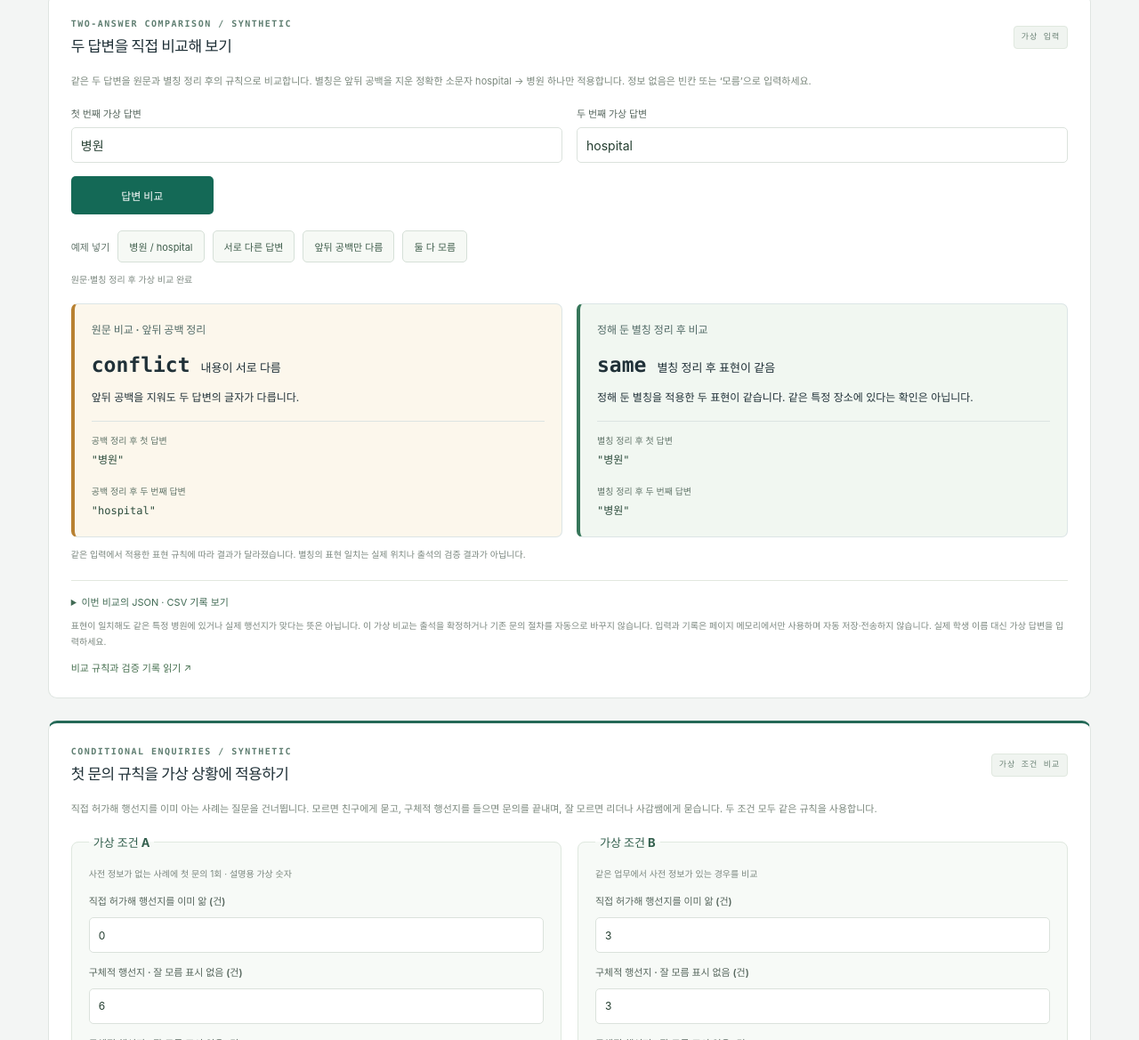
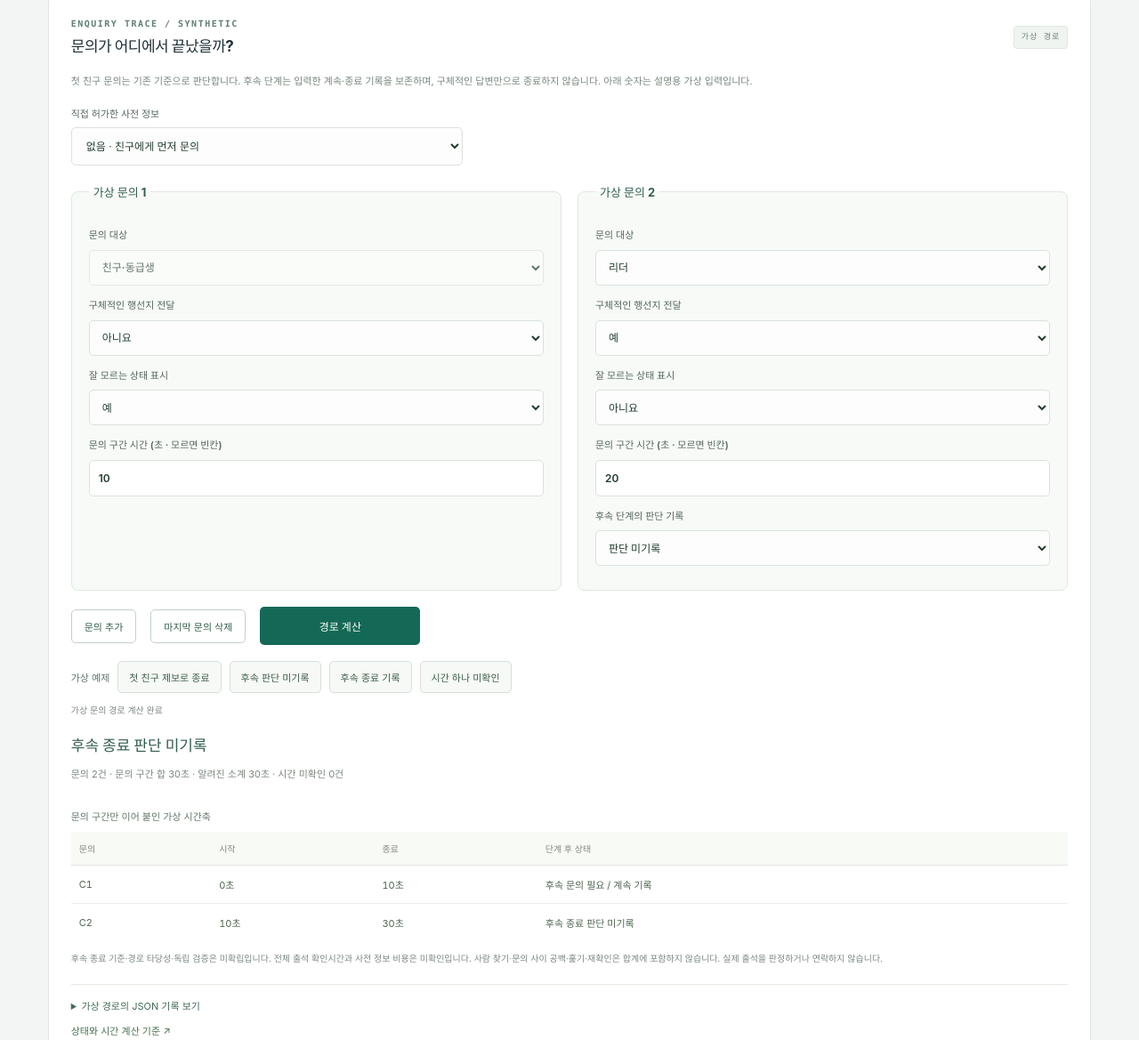
Before and after one commit to J0hns0n-K/FlowBench, a website with bundled scripts: page public/index.html in a window 1280 px wide. Shown: the part 401-1570 px from the top of the page at 89% size. Built offline with nearby package versions, Linux system fonts and the light colour scheme; files whose address does not match are found by name.

Commit message:
app: connect editable enquiry trace panel and JSON preview

```diff
--- a/public/index.html
+++ b/public/index.html
@@ -27,6 +27,21 @@
       <div class="context-icon" aria-hidden="true">i</div><div><strong>새 방식 수행 보고: 착석 후 야자를 시작하고, 준모가 별도로 출석을 확인했습니다.</strong>
       <p>지정석 확인과 추가 질문을 기록합니다. 최근 보고에는 이미 알고 있던 사유와 별도 수업 참여 인원이 포함되어, 사전 정보의 영향도 살펴봅니다.</p></div>
       <span class="source-tag">직접 수행 · 사용자 보고</span>
+    </section>
+    <section class="panel enquiry-panel trace-panel" aria-labelledby="trace-title">
+      <div class="panel-heading"><div><p class="eyebrow">ENQUIRY TRACE / SYNTHETIC</p><h2 id="trace-title">문의가 어디에서 끝났을까?</h2></div><span class="data-badge">가상 경로</span></div>
+      <p class="section-copy">첫 친구 문의는 기존 기준으로 판단합니다. 후속 단계는 입력한 계속·종료 기록을 보존하며, 구체적인 답변만으로 종료하지 않습니다. 아래 숫자는 설명용 가상 입력입니다.</p>
+      <form id="trace-form">
+        <label for="trace-prior">직접 허가한 사전 정보</label><select id="trace-prior"><option value="none">없음 · 친구에게 먼저 문의</option><option value="checker-prior-authorization">있음 · 문의 생략</option></select>
+        <div id="trace-contacts" class="enquiry-inputs"></div>
+        <div class="enquiry-actions"><button id="trace-add" type="button">문의 추가</button><button id="trace-remove" type="button">마지막 문의 삭제</button><button class="primary-button" type="submit">경로 계산</button></div>
+      </form>
+      <div class="report-examples"><span>가상 예제</span><button id="trace-example-first" type="button">첫 친구 제보로 종료</button><button id="trace-example-missing" type="button">후속 판단 미기록</button><button id="trace-example-stopped" type="button">후속 종료 기록</button><button id="trace-example-unknown" type="button">시간 하나 미확인</button></div>
+      <p id="trace-status" class="field-note" role="status"></p><p id="trace-error" class="error" role="alert" hidden></p>
+      <div id="trace-result" hidden aria-live="polite"><h3 id="trace-state"></h3><p id="trace-time" class="section-copy"></p><div class="table-wrap"><table><caption>문의 구간만 이어 붙인 가상 시간축</caption><thead><tr><th>문의</th><th>시작</th><th>종료</th><th>단계 후 상태</th></tr></thead><tbody id="trace-events"></tbody></table></div></div>
+      <p class="field-note">후속 종료 기준·경로 타당성·독립 검증은 미확립입니다. 전체 출석 확인시간과 사전 정보 비용은 미확인입니다. 사람 찾기·문의 사이 공백·훑기·재확인은 합계에 포함하지 않습니다. 실제 출석을 판정하거나 연락하지 않습니다.</p>
+      <details class="enquiry-export"><summary>가상 경로의 JSON 기록 보기</summary><button id="trace-json" type="button" disabled>경로 JSON 보기</button><textarea id="trace-preview" aria-label="가상 문의 경로 기록 미리보기" rows="8" readonly hidden></textarea></details>
+      <a class="baseline-source" href="https://github.com/J0hns0n-K/FlowBench/blob/main/docs/ENQUIRY_TRACE_KO.md" target="_blank" rel="noreferrer">상태와 시간 계산 기준 ↗</a>
     </section>
     <section class="panel report-panel" aria-labelledby="report-title">
       <div class="panel-heading"><div><p class="eyebrow">TWO-ANSWER COMPARISON / SYNTHETIC</p><h2 id="report-title">두 답변을 직접 비교해 보기</h2></div><span class="data-badge">가상 입력</span></div>
--- a/src/app.ts
+++ b/src/app.ts
@@ -9,6 +9,7 @@ import { studyStartForRole } from './study-start.ts';
 import type { CheckingRole } from './study-start.ts';
 import { initializeEnquiryComparison } from './inquiry-ui.ts';
 import { initializeReportComparison } from './report-consistency-ui.ts';
+import { initializeEnquiryTrace } from './enquiry-trace-ui.ts';
 
 function element<T extends HTMLElement>(id: string): T {
   const value=document.getElementById(id);
@@ -261,6 +262,7 @@ async function initialize():Promise<void>{
     }
   }catch{/* Source unavailability is explicit in exports; computation remains browser-local. */}
   initializeReportComparison({sourceRevision:reportRevision,sourceFingerprint:reportFingerprint});
+  initializeEnquiryTrace({sourceRevision:reportRevision,sourceFingerprint:reportFingerprint});
   element('source-revision').textContent=`${MODEL_VERSION} · 소스 ${sourceRevision.slice(0,12)}${sourceRevision.includes('+dirty')?' (수정 중)':''}`;
   // Restore known defaults even if a browser restores form values from an earlier visit.
   element<HTMLInputElement>('seed').value=String(DEFAULT_CONFIG.seed);
--- /dev/null
+++ b/src/enquiry-trace-ui.ts
@@ -0,0 +1,90 @@
+import { evaluateEnquiryTrace, MAX_TRACE_CONTACTS } from './enquiry-trace.ts';
+import type { TraceContact, TraceState } from './enquiry-trace.ts';
+
+export function initializeEnquiryTrace(metadata:{sourceRevision:string|null;sourceFingerprint:string|null}):void {
+  const get=<T extends HTMLElement>(id:string):T=>document.getElementById(id) as T;
+  const form=get<HTMLFormElement>('trace-form'), rows=get('trace-contacts');
+  const prior=get<HTMLSelectElement>('trace-prior'), result=get('trace-result');
+  const preview=get<HTMLTextAreaElement>('trace-preview'), show=get<HTMLButtonElement>('trace-json');
+  const add=get<HTMLButtonElement>('trace-add'), remove=get<HTMLButtonElement>('trace-remove');
+  const states:Record<TraceState,string>={
+    'not-started':'문의 시작 전','skipped-on-prior-information':'사전 정보로 질문 생략',
+    'closed-on-peer-report':'첫 친구 제보로 종료','follow-up-required':'후속 문의 필요 / 계속 기록',
+    'reported-stop-after-follow-up':'후속 단계에서 종료했다고 기록','follow-up-disposition-unknown':'후속 종료 판단 미기록',
+  };
+  let record:unknown=null;
+  const invalidate=()=>{record=null;result.hidden=true;preview.value='';preview.hidden=true;show.disabled=true;
+    get('trace-error').hidden=true;get('trace-status').textContent='입력이 바뀌었습니다. 경로 계산을 눌러 주세요.';};
+  const read=():TraceContact[]=>Array.from(rows.querySelectorAll('fieldset')).map((row,index)=>{
+    const field=(name:string)=>row.querySelector<HTMLInputElement|HTMLSelectElement>(`[data-field="${name}"]`)!;
+    const time=field('time').value;
+    return {id:`C${index+1}`,target:field('target').value as TraceContact['target'],
+      specificDestinationReported:field('specific').value==='yes',uncertaintyReported:field('uncertain').value==='yes',
+      enquiryDurationSec:time.trim()===''?null:Number(time),
+      followUpDisposition:index===0?null:field('disposition').value as TraceContact['followUpDisposition']};
+  });
+  const paint=(contacts:TraceContact[])=>{
+    rows.replaceChildren();
+    contacts.forEach((contact,index)=>{
+      const row=document.createElement('fieldset'), legend=document.createElement('legend');
+      legend.textContent=`가상 문의 ${index+1}`;row.append(legend);
+      const select=(key:string,label:string,options:readonly (readonly [string,string])[],value:string)=>{
+        const wrapper=document.createElement('label');wrapper.textContent=label;
+        const control=document.createElement('select');control.dataset.field=key;
+        for(const [value,text] of options){const option=document.createElement('option');option.value=value;option.textContent=text;control.append(option);}
+        control.value=value;wrapper.append(control);row.append(wrapper);return control;
+      };
+      const target=select('target','문의 대상',[['peer','친구·동급생'],['leader','리더'],['dormitory-supervisor','사감쌤'],['principal','교장쌤']],contact.target);
+      target.disabled=index===0;
+      select('specific','구체적인 행선지 전달',[['yes','예'],['no','아니요']],contact.specificDestinationReported?'yes':'no');
+      select('uncertain','잘 모르는 상태 표시',[['yes','예'],['no','아니요']],contact.uncertaintyReported?'yes':'no');
+      const label=document.createElement('label');label.textContent='문의 구간 시간 (초 · 모르면 빈칸)';
+      const time=document.createElement('input');time.type='number';time.min='0';time.max='86400';time.step='any';
+      time.dataset.field='time';time.value=contact.enquiryDurationSec===null?'':String(contact.enquiryDurationSec);label.append(time);row.append(label);
+      if(index>0)select('disposition','후속 단계의 판단 기록',[['not-recorded','판단 미기록'],['continue','계속 문의'],['reported-stop','종료했다고 기록']],contact.followUpDisposition!);
+      rows.append(row);
+    });
+    sync();invalidate();
+  };
+  const sync=()=>{
+    const skipped=prior.value==='checker-prior-authorization';
+    for(const row of rows.querySelectorAll('fieldset'))row.disabled=skipped;
+    add.disabled=skipped||rows.children.length>=MAX_TRACE_CONTACTS;remove.disabled=skipped||rows.children.length===0;
+  };
+  const peer=(specific=false):TraceContact=>({id:'C1',target:'peer',specificDestinationReported:specific,
+    uncertaintyReported:!specific,enquiryDurationSec:10,followUpDisposition:null});
+  const later=(time:number|null=20,disposition:TraceContact['followUpDisposition']='not-recorded'):TraceContact=>({
+    id:'C2',target:'leader',specificDestinationReported:true,uncertaintyReported:false,enquiryDurationSec:time,followUpDisposition:disposition});
+  const execute=()=>{
+    invalidate();if(!form.reportValidity())return;
+    try{
+      const run=evaluateEnquiryTrace({provenance:'synthetic',priorInformation:prior.value,
+        contacts:prior.value==='checker-prior-authorization'?[]:read()});
+      get('trace-state').textContent=states[run.finalState];
+      const sec=(value:number|null)=>value===null?'미확인':`${value}초`;
+      get('trace-time').textContent=`문의 ${run.contactCount}건 · 문의 구간 합 ${sec(run.enquiryTotalSec)} · 알려진 소계 ${sec(run.knownEnquirySubtotalSec)} · 시간 미확인 ${run.unknownDurationCount}건`;
+      get('trace-events').replaceChildren(...run.events.map(event=>{
+        const row=document.createElement('tr');
+        for(const value of [event.contact.id,sec(event.startOffsetSec),sec(event.endOffsetSec),states[event.stateAfter]]){
+          const cell=document.createElement('td');cell.textContent=value;row.append(cell);
+        }return row;
+      }));
+      get('trace-status').textContent='가상 문의 경로 계산 완료';result.hidden=false;show.disabled=false;
+      record={...run,generatedAt:new Date().toISOString(),...metadata};
+    }catch{
+      get('trace-error').textContent='종료했거나 판단이 미기록인 단계 뒤에는 문의를 붙일 수 없습니다. 앞 단계의 판단 기록과 시간 범위를 확인하세요.';
+      get('trace-error').hidden=false;get('trace-status').textContent='입력 경로를 확인해 주세요.';
+    }
+  };
+  form.addEventListener('input',invalidate);
+  prior.addEventListener('change',()=>{sync();invalidate();});
+  form.addEventListener('submit',event=>{event.preventDefault();execute();});
+  add.addEventListener('click',()=>{const contacts=read();if(contacts.length<MAX_TRACE_CONTACTS)paint([...contacts,contacts.length?later():peer()]);});
+  remove.addEventListener('click',()=>paint(read().slice(0,-1)));
+  for(const [id,contacts] of Object.entries({first:[peer(true)],missing:[peer(),later()],
+    stopped:[peer(),later(20,'reported-stop')],unknown:[peer(),later(null,'continue'),later(7,'reported-stop')]})){
+    get(`trace-example-${id}`).addEventListener('click',()=>{prior.value='none';paint(contacts);execute();});
+  }
+  show.addEventListener('click',()=>{if(record){preview.value=JSON.stringify(record,null,2);preview.hidden=false;}});
+  prior.value='none';paint([peer(),later()]);execute();
+}
```
Also changed, not shown: docs/ARCHITECTURE.md (+2 -0 lines), docs/BROWSER_QA.md (+4 -0 lines), docs/CONTRIBUTIONS.md (+2 -0 lines), docs/ENQUIRY_TRACE_KO.md (+12 -0 lines), docs/EXPERIMENT_LOG.md (+4 -0 lines), docs/PROJECT_STATUS_KO.md (+1 -1 lines), README.md, docs/images/2026-11-18-enquiry-trace-mobile.jpg (added), docs/images/2026-11-18-enquiry-trace.jpg (added), public/styles.css.
